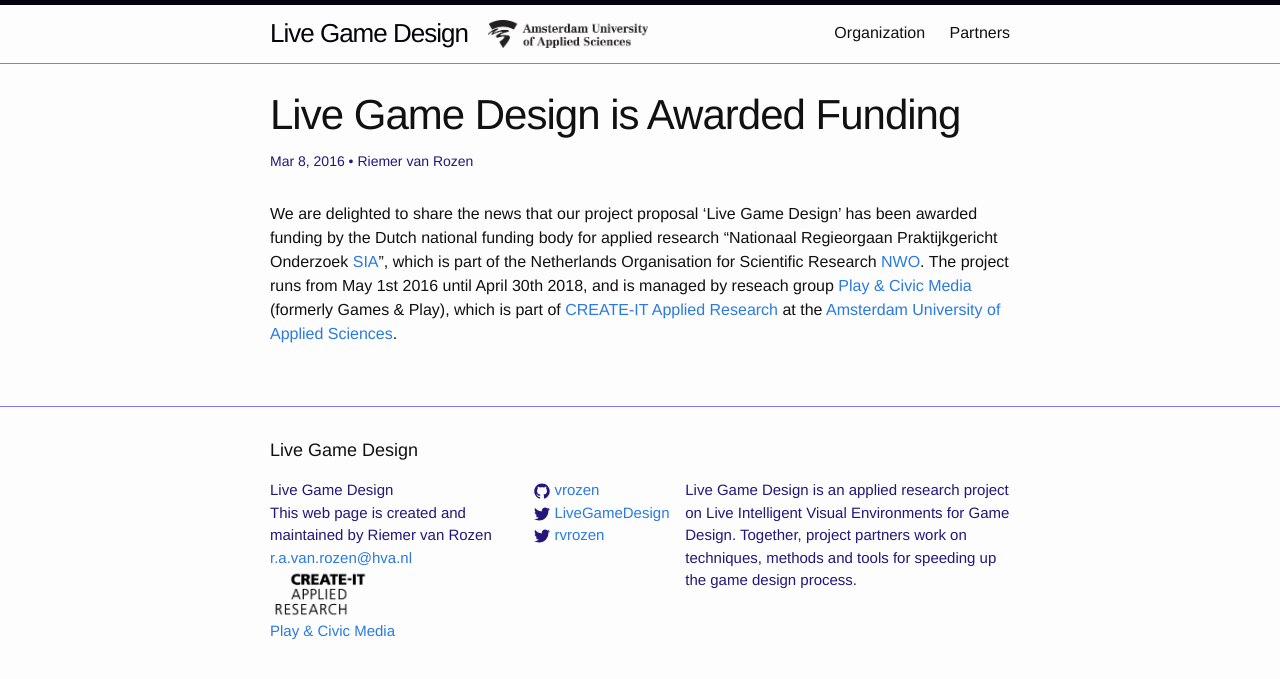
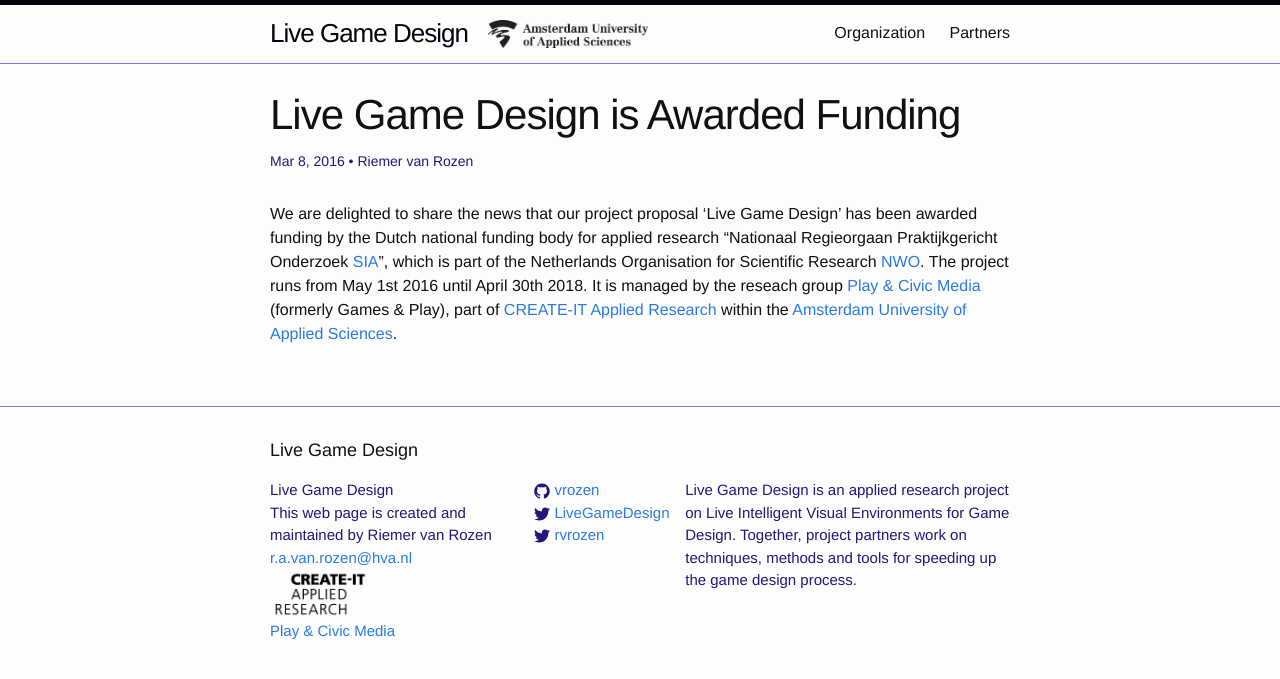
Before and after one commit to LiveGameDesign/LiveGameDesign.github.io, a Jekyll site: the page built from _posts/2016-03-16-LIVE-Game-Design-Awarded-Funding.md, in a window 1280 px wide. Shown: the top 679 px of the page. Built offline with Jekyll 4.4.1, drawn with Linux system fonts in a browser that asks for light colours.

Commit message:
Rephrasing

```diff
--- a/_posts/2016-03-16-LIVE-Game-Design-Awarded-Funding.md
+++ b/_posts/2016-03-16-LIVE-Game-Design-Awarded-Funding.md
@@ -6,7 +6,7 @@
 categories: project update
 ---
 We are delighted to share the news that our project proposal 'Live Game Design' has been awarded funding by the Dutch national funding body for applied research "Nationaal Regieorgaan Praktijkgericht Onderzoek [SIA]", which is part of the Netherlands Organisation for Scientific Research [NWO].
-The project runs from May 1st 2016 until April 30th 2018, and is managed by reseach group [Play & Civic Media] (formerly Games & Play), which is part of [CREATE-IT Applied Research] at the [Amsterdam University of Applied Sciences].
+The project runs from May 1st 2016 until April 30th 2018. It is managed by the reseach group [Play & Civic Media] (formerly Games & Play), part of [CREATE-IT Applied Research] within the [Amsterdam University of Applied Sciences].
 
 [SIA]: http://www.nwo.nl/over-nwo/organisatie/nwo-onderdelen/nrpo-sia
 [NWO]: http://www.nwo.nl/en
```
